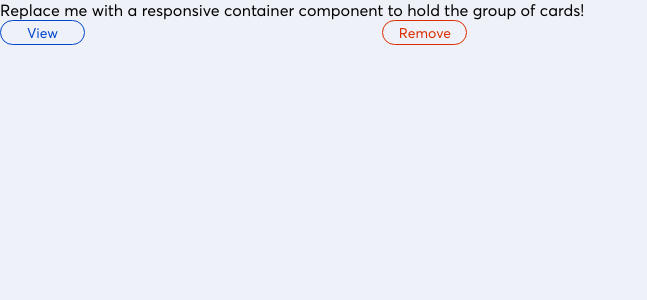
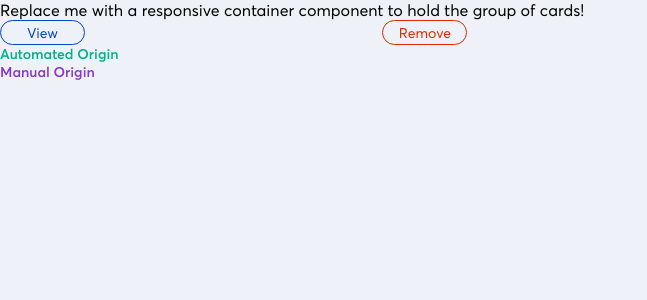
Before and after one commit to micmor-m/sampleData, a React (Create React App) app: page / in a window 1280 px wide. Shown: the top 300 px of the page, without its empty margins (0-647 px from the left). Built offline with nearby package versions, Linux system fonts and the light colour scheme.

Commit message:
add CardHeader

```diff
--- a/src/App.js
+++ b/src/App.js
@@ -1,4 +1,5 @@
 import ButtonGroup from "./components/ButtonGroup";
+import CardHeader from "./components/CardHeader";
 import "./styles/variables.scss";
 
 function App() {
@@ -9,6 +10,8 @@ function App() {
         Replace me with a responsive container component to hold the group of
         cards!
         <ButtonGroup />
+        <CardHeader>Automated Origin</CardHeader>
+        <CardHeader manual>Manual Origin</CardHeader>
       </div>
     </main>
   );
--- a/src/components/CardHeader.js
+++ b/src/components/CardHeader.js
@@ -2,14 +2,18 @@ import React from "react";
 import classnames from "classnames";
 
 import "./CardHeader.scss";
+import boltIcon from "../assets/images/boltIcon.svg";
 
 const CardHeader = (props) => {
-  let cardHeaderClass = classnames("", { "": props.danger });
+  let cardHeaderClass = classnames("card-header", {
+    "card-header--manual": props.manual,
+  });
 
   return (
-    <button className={cardHeaderClass} onClick={props.onClick}>
+    <h1 className={cardHeaderClass} onClick={props.onClick}>
+      {props.isAuto && <img src={boltIcon} alt="bold-icon" />}
       {props.children}
-    </button>
+    </h1>
   );
 };
 
--- a/src/components/CardHeader.scss
+++ b/src/components/CardHeader.scss
@@ -0,0 +1,16 @@
+@import "styles/variables.scss";
+
+.card-header {
+  font-size: 14px;
+  font-family: $primary-font;
+  color: $automated-origin-text;
+  display: flex;
+}
+
+.card-header--manual {
+  color: $manual-origin-text;
+}
+
+.card-header img {
+  margin-right: 5px;
+}
--- a/src/styles/variables.scss
+++ b/src/styles/variables.scss
@@ -14,6 +14,8 @@ body {
 $view-btn-color: #0045ca;
 $remove-btn-color: #dc2c00;
 $primary-font: "Averta";
+$automated-origin-text: #00b287;
+$manual-origin-text: #8738c5;
 
 $active-opacity: 1;
 $inactive-opacity: 0.15;
```
